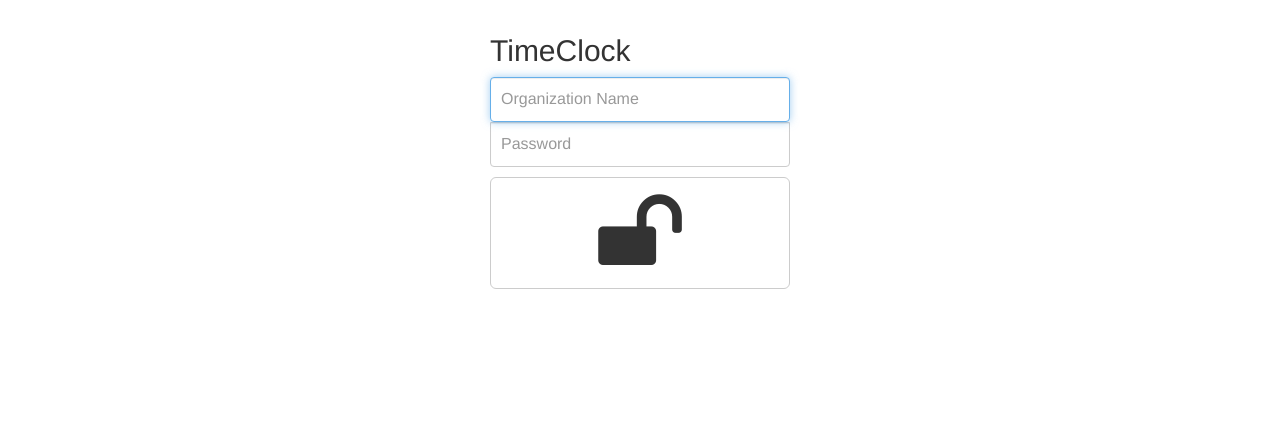
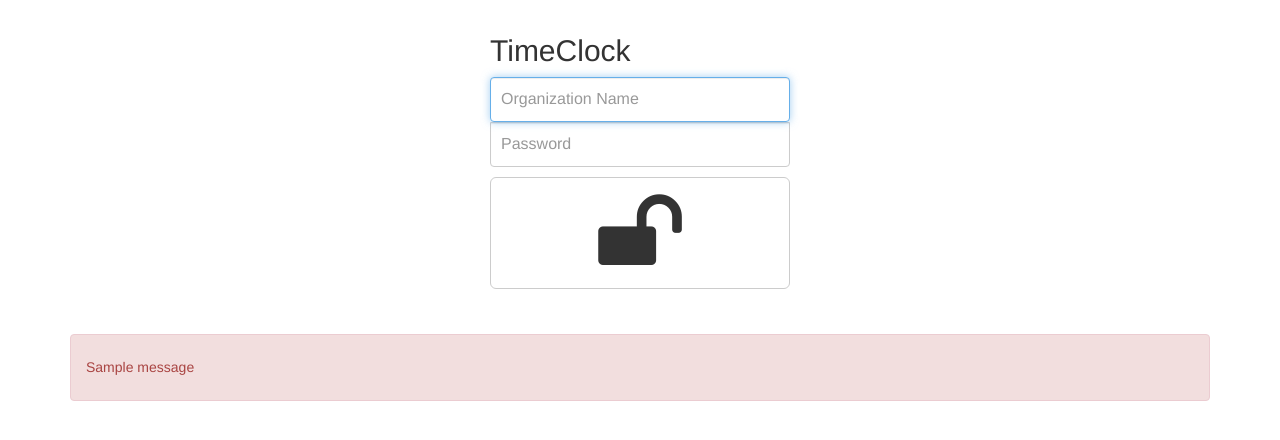
Before and after one commit to bliti/timeclock, a Django app: page / in a window 1280 px wide. Shown: the part 41-481 px from the top of the page. Run offline with Django 3.2, Linux system fonts and the light colour scheme; tables that the repository leaves empty hold one stand-in row (values such as "Sample post"); one stand-in notice (Sample message) is shown; some libraries are stand-ins or nearby versions.

Commit message:
organization sign in is completed.

```diff
--- /dev/null
+++ b/templates/500.html
@@ -0,0 +1 @@
+you broke it
--- a/website/templates/base.html
+++ b/website/templates/base.html
@@ -64,6 +64,10 @@ body {
   border-top-right-radius: 0;
 }
 
+/* messages */
+.messages {
+	padding-top: 30px;
+}
 
 </style>
 
@@ -74,6 +78,17 @@ body {
 
     {% block content %}{% endblock %}
 
+	{% if messages %}
+	<div class="container messages">
+	<ul class="list-unstyled">
+	    {% for message in messages %}
+		<li><div class="col-sm-12 alert alert-danger" role="alert"><h5>{{ message }}</h5></div></li>
+
+	    {% endfor %}
+	</ul>
+</div>
+	{% endif %}
+
     <!-- jQuery (necessary for Bootstrap's JavaScript plugins) -->
     <script src="https://ajax.googleapis.com/ajax/libs/jquery/1.11.2/jquery.min.js"></script>
 	  <script src="https://maxcdn.bootstrapcdn.com/bootstrap/3.3.4/js/bootstrap.min.js"></script>
--- a/website/views.py
+++ b/website/views.py
@@ -1,6 +1,33 @@
 from django.core.urlresolvers import reverse_lazy
+from django.contrib import messages
+from django.core.exceptions import ObjectDoesNotExist, MultipleObjectsReturned
 from django.views.generic import TemplateView, FormView
+from django.shortcuts import redirect
 from organizations.forms import OrganizationForm
+from organizations.models import Organization
+
+
+class OrganizationView(FormView):
+    template_name = "organization.html"
+    form_class = OrganizationForm
+    success_url = reverse_lazy('employee-view')
+
+    def form_valid(self, form):
+        try:
+            organization = Organization.objects.get(name=form.cleaned_data['name'])
+            self.request.session['organization_name'] = organization.name
+            return super(OrganizationView, self).form_valid(form)
+
+        except ObjectDoesNotExist:
+            messages.add_message(self.request, messages.WARNING, 'Incorrect Organization Credentials')
+            return redirect(reverse_lazy('organization-view'))
+
+        except MultipleObjectsReturned:
+            messages.add_message(self.request, messages.WARNING, 'There was an error in your request. Please try again.')
+            return redirect(reverse_lazy('organization-view'))
+
+        messages.add_message(self.request, messages.WARNING, 'Something went wrong. Please try again.')
+        return redirect(reverse_lazy('organization-view'))
 
 
 class EmployeeView(TemplateView):
@@ -9,15 +36,3 @@ class EmployeeView(TemplateView):
 
 class EmployeeClockView(TemplateView):
     template_name = "employee-clock.html"
-
-
-class OrganizationView(FormView):
-    template_name = "company.html"
-    form_class = OrganizationForm
-    success_url = reverse_lazy('employee-view')
-
-
-    def form_valid(self, form):
-        #process the form here!
-        #pasuign for mother's day. :D
-        return super(OrganizationView, self).form_valid(form)
```
Also changed, not shown: templates/403.html (added), templates/404.html (added), website/templates/organization.html (renamed from website/templates/company.html).
